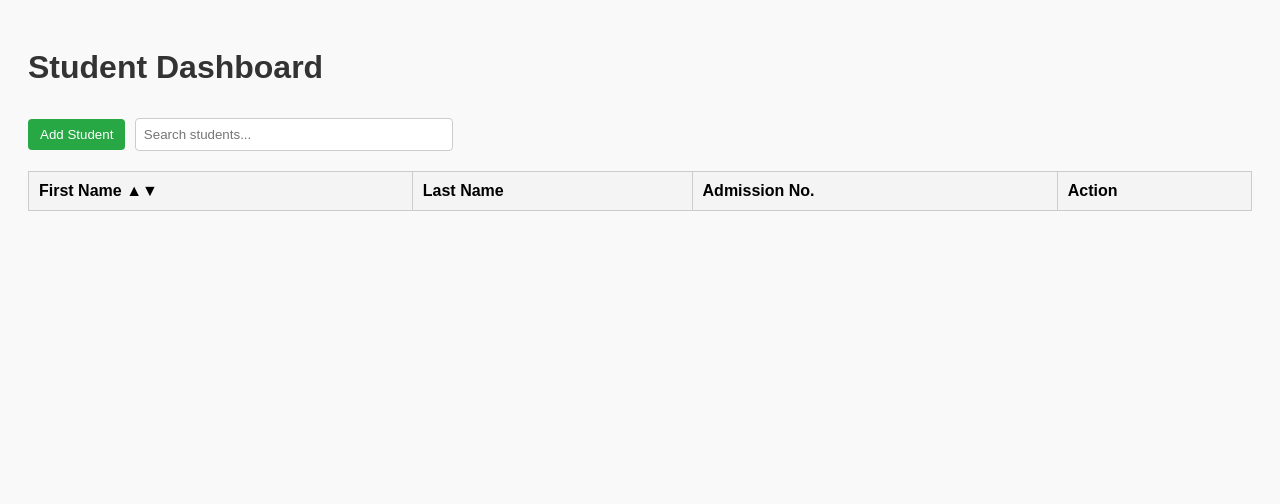
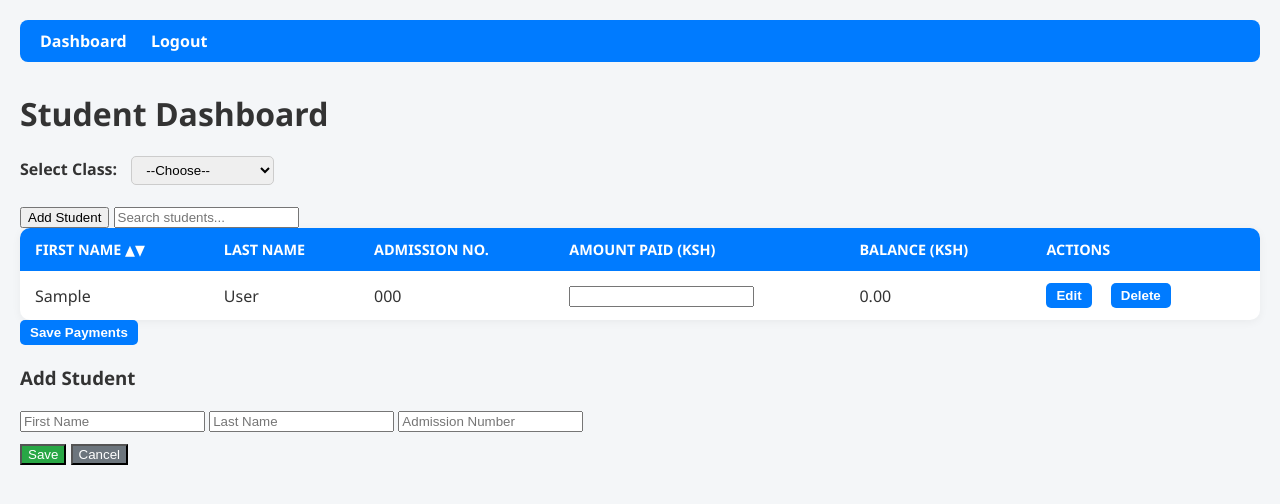
Before and after one commit to Mhmhm1/remedial_system, a Django app: template lessons/templates/lessons/student_payments.html in a window 1280 px wide. Shown: the top 504 px of the page. Run offline with Django 5.2, Linux system fonts and the light colour scheme; the template is opened without the code that fills it: values that come from a table or form of the project are taken from there, others are empty; data comes from the database, SQL or seed files in the repository; tables that the repository leaves empty hold one stand-in row (values such as "Sample post"); lists and menus that the app fills with data are empty.

Commit message:
Update student_payments.html

```diff
--- a/lessons/templates/lessons/student_payments.html
+++ b/lessons/templates/lessons/student_payments.html
@@ -1,79 +1,62 @@
-<!DOCTYPE html>
-<html lang="en">
-<head>
-<meta charset="UTF-8">
-<meta name="viewport" content="width=device-width, initial-scale=1.0">
-<title>Student Dashboard</title>
-<style>
-  body { font-family: Arial, sans-serif; padding: 20px; background: #f9f9f9; }
-  h1 { color: #333; }
-  button {
-    padding: 8px 12px;
-    margin-right: 5px;
-    border: none;
-    border-radius: 4px;
-    cursor: pointer;
-    transition: background 0.3s;
-  }
-  #addStudentBtn { background: #28a745; color: #fff; }
-  #addStudentBtn:hover { background: #218838; }
-  .action-btn { background: #007bff; color: #fff; }
-  .action-btn:hover { background: #0056b3; }
-  .delete-btn { background: #dc3545; color: #fff; }
-  .delete-btn:hover { background: #b02a37; }
+{% extends "lessons/base.html" %}
+{% load static %}
 
-  input.search-box {
-    padding: 8px;
-    width: 300px;
-    margin-top: 10px;
-    border-radius: 4px;
-    border: 1px solid #ccc;
-  }
+{% block content %}
+<div class="container mt-4">
+    <h1>Student Dashboard</h1>
 
-  table { width: 100%; border-collapse: collapse; margin-top: 20px; background: #fff; }
-  th, td { border: 1px solid #ccc; padding: 10px; text-align: left; }
-  th { background-color: #f4f4f4; cursor: pointer; }
-  tbody tr:hover { background-color: #f1f1f1; }
+    <!-- Class selection -->
+    <form method="get" class="mb-3">
+        <label>Select Class:</label>
+        <select name="class_group" onchange="this.form.submit()">
+            <option value="">--Choose--</option>
+            {% for cls in class_groups %}
+                <option value="{{ cls.id }}" {% if selected_class_id == cls.id|stringformat:"s" %}selected{% endif %}>{{ cls.name }}</option>
+            {% endfor %}
+        </select>
+    </form>
 
-  .modal {
-    display: none;
-    position: fixed; top: 0; left: 0; width: 100%; height: 100%;
-    background-color: rgba(0,0,0,0.5);
-    justify-content: center; align-items: center;
-    animation: fadeIn 0.3s;
-  }
-  .modal-content {
-    background-color: #fff;
-    padding: 20px;
-    border-radius: 8px;
-    width: 320px;
-    transform: translateY(-50px);
-    opacity: 0;
-    animation: slideDown 0.3s forwards;
-  }
-  .modal input { width: 100%; padding: 8px; margin: 5px 0; border-radius: 4px; border: 1px solid #ccc; }
-
-  @keyframes fadeIn { from { opacity: 0; } to { opacity: 1; } }
-  @keyframes slideDown { from { transform: translateY(-50px); opacity: 0; } to { transform: translateY(0); opacity: 1; } }
-</style>
-</head>
-<body>
-
-<h1>Student Dashboard</h1>
+    {% if students %}
     <button id="addStudentBtn">Add Student</button>
     <input type="text" id="searchInput" class="search-box" placeholder="Search students...">
 
+    <form method="post">
+        {% csrf_token %}
         <table id="studentTable">
             <thead>
                 <tr>
-      <th onclick="sortTable(0)">First Name ▲▼</th>
-      <th onclick="sortTable(1)">Last Name</th>
-      <th onclick="sortTable(2)">Admission No.</th>
-      <th>Action</th>
+                    <th>First Name ▲▼</th>
+                    <th>Last Name</th>
+                    <th>Admission No.</th>
+                    <th>Amount Paid (Ksh)</th>
+                    <th>Balance (Ksh)</th>
+                    <th>Actions</th>
                 </tr>
             </thead>
-  <tbody></tbody>
+            <tbody>
+                {% for student in students %}
+                <tr>
+                    <td>{{ student.first_name }}</td>
+                    <td>{{ student.last_name }}</td>
+                    <td>{{ student.admission_number }}</td>
+                    <td>
+                        <input type="number" name="amount_{{ student.id }}" min="0" step="0.01" class="form-control">
+                    </td>
+                    <td>{{ student.balance|floatformat:2 }}</td>
+                    <td>
+                        <button type="button" class="action-btn edit-btn" data-id="{{ student.id }}" data-first="{{ student.first_name }}" data-last="{{ student.last_name }}" data-adm="{{ student.admission_number }}">Edit</button>
+                        <button type="button" class="delete-btn" data-id="{{ student.id }}">Delete</button>
+                    </td>
+                </tr>
+                {% endfor %}
+            </tbody>
         </table>
+        <button type="submit" class="btn btn-primary mt-3">Save Payments</button>
+    </form>
+    {% else %}
+        <p>Please select a class to see students.</p>
+    {% endif %}
+</div>
 
 <!-- Modal for Add/Edit -->
 <div id="studentModal" class="modal">
@@ -90,7 +73,12 @@
 </div>
 
 <script>
-let students = [];
+let students = [
+  {% for student in students %}
+    {firstName: "{{ student.first_name }}", lastName: "{{ student.last_name }}", admissionNo: "{{ student.admission_number }}"},
+  {% endfor %}
+];
+
 let editIndex = null;
 
 const modal = document.getElementById('studentModal');
@@ -139,9 +127,11 @@
         <td>${s.firstName}</td>
         <td>${s.lastName}</td>
         <td>${s.admissionNo}</td>
+        <td><input type="number" name="amount_${index}" min="0" step="0.01" class="form-control"></td>
+        <td>0.00</td>
         <td>
-          <button class="action-btn" onclick="editStudent(${index})">Edit</button>
-          <button class="delete-btn" onclick="deleteStudent(${index})">Delete</button>
+          <button type="button" class="action-btn" onclick="editStudent(${index})">Edit</button>
+          <button type="button" class="delete-btn" onclick="deleteStudent(${index})">Delete</button>
         </td>
       `;
       studentTableBody.appendChild(row);
@@ -156,15 +146,6 @@
     students.splice(index, 1);
     renderTable();
   }
-}
-
-function sortTable(colIndex) {
-  students.sort((a,b) => {
-    const valA = Object.values(a)[colIndex].toLowerCase();
-    const valB = Object.values(b)[colIndex].toLowerCase();
-    return valA.localeCompare(valB);
-  });
-  renderTable();
 }
 
 addBtn.addEventListener('click', () => openModal());
@@ -186,14 +167,11 @@
     students.push({ firstName, lastName, admissionNo });
   }
 
-  students.sort((a,b) => a.firstName.toLowerCase().localeCompare(b.firstName.toLowerCase())); // auto sort
   renderTable();
   closeModal();
 });
 
-// Live search
 searchInput.addEventListener('input', renderTable);
+renderTable();
 </script>
-
-</body>
-</html>
+{% endblock %}
```
Lines whose indentation alone changed are shown as unchanged.
